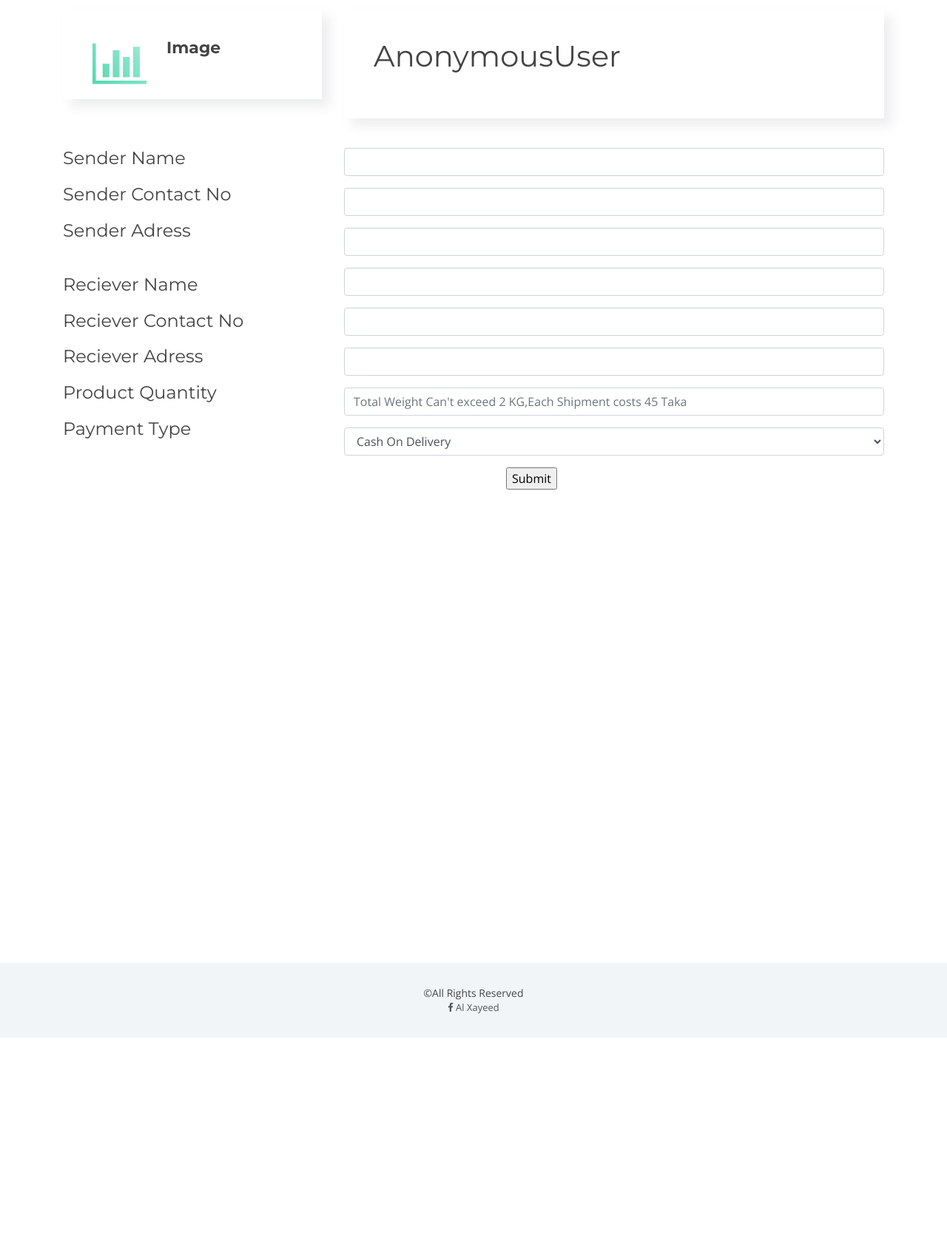
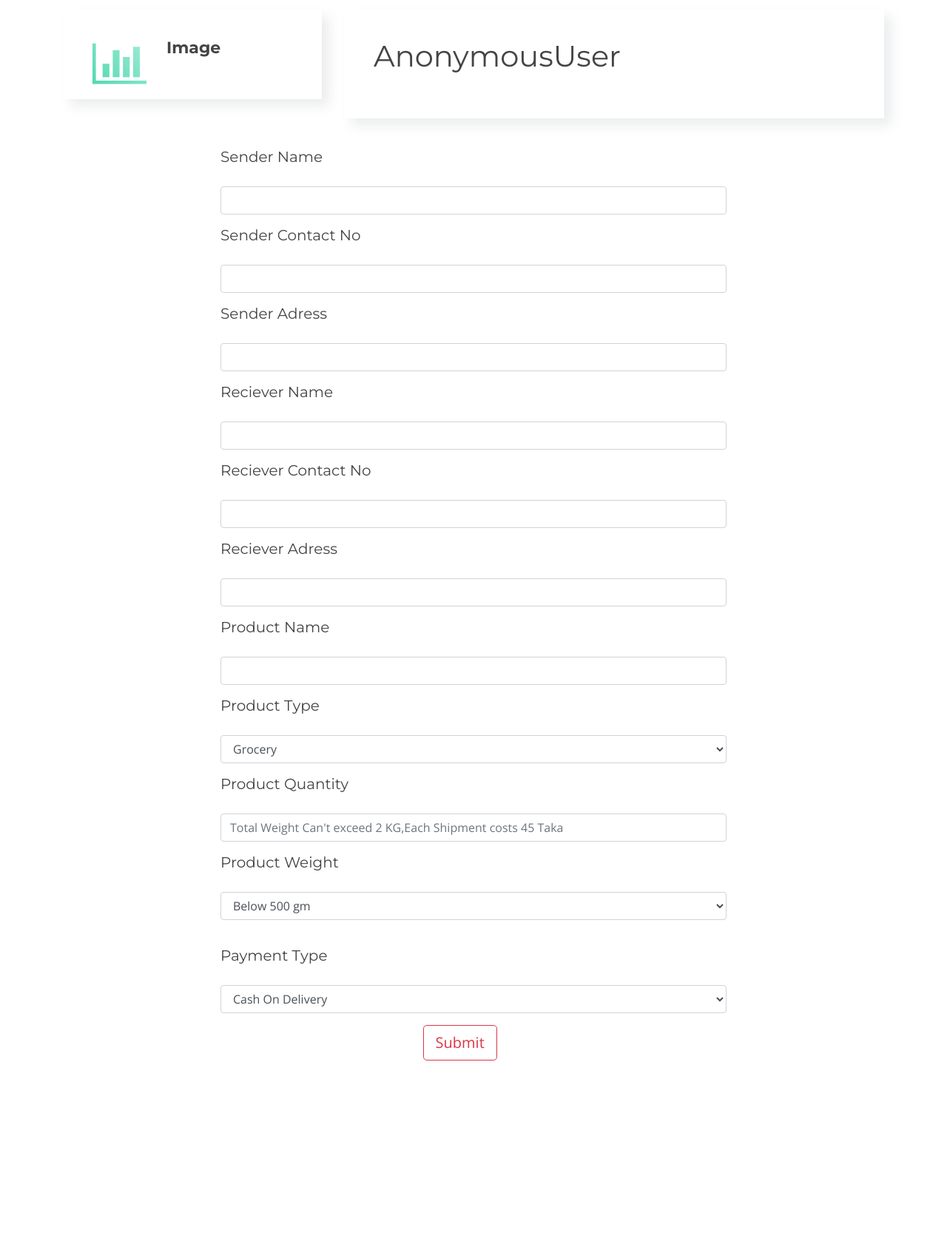
Before and after one commit to alxayeed/CSMS, a Django app: template customer/templates/customer/make_order.html in a window 1280 px wide. Shown: the part 233-1907 px from the top of the page at 74% size. Before the commit the page ends 1636 px from the top, so only its background shows below. Run offline with Django 3.2, Linux system fonts and the light colour scheme; the template is opened without the code that fills it, so the values that code supplies are empty; some libraries are stand-ins or nearby versions.

Commit message:
view and model is updated for new requirements of place order.list of order view is addedorder_list is added

```diff
--- a/customer/templates/customer/base.html
+++ b/customer/templates/customer/base.html
@@ -80,7 +80,7 @@
           <li class="menu-has-children"><a href="#">Order</a>
             <ul>
               <li><a href="{% url 'make order' %}">Place an Order</a></li>
-              <li><a href="{% url 'view order' %}">Your Orders</a></li>
+              <li><a href="{% url 'order list' %}">Your Orders</a></li>
             </ul>
           <li class="menu-has-children"><a href="#">{{user}}</a>
             <ul>
--- a/customer/templates/customer/bkash.html
+++ b/customer/templates/customer/bkash.html
@@ -12,7 +12,7 @@
 <div class="form-group">
   <input type="text" name="bkash" class="form-control" >
 </div>
-<div style="color:rgb(255, 0, 128)">
+<div >
 <input class="btn btn-danger btn-lg btn-block"  type="submit" name="Update Now">
 </div>
 </div>
--- a/customer/templates/customer/index.html
+++ b/customer/templates/customer/index.html
@@ -8,7 +8,7 @@
   <section id="intro">
 
     <div class="intro-content">
-      <h2>{{ context }}</h2>
+      <h5>{{ context }}</h5>
     </div>
 
     <div id="intro-carousel" class="owl-carousel" >
--- a/customer/templates/customer/make_order.html
+++ b/customer/templates/customer/make_order.html
@@ -18,63 +18,79 @@
             <div class="box wow fadeInLeft">
               <div class="icon"><i class="fa fa-bar-chart"></i></div>
               <h4 class="title"><a href="">Image</a></h4>
-
             </div>
           </div>
-
-          <div class="col-lg-8">
+           <div class="col-lg-8">
             <div class="box wow fadeInRight">
               <h1 class="title">{{ user }}</h1>
             </div>
           </div>
 
-          <div class="col-lg-4">
-            <div class="fadeInLeft" data-wow-delay="0.2s">
-              <h4 class="title">Sender Name</h4>
-              <h4 class="title">Sender Contact No</h4>
-              <h4 class="title">Sender Adress</h4>
-              <br>
-              <h4 class="title">Reciever Name</h4>
-              <h4 class="title">Reciever Contact No</h4>
-              <h4 class="title">Reciever Adress</h4>
-              <h4 class="title">Product Quantity</h4>
-              <h4 class="title">Payment Type</h4>
-            </div>
-          </div>
 
-          <div class="col-lg-8">
-            <div class="" data-wow-delay="0.2s">
+          <div class="container" style="padding-left:20%;padding-right: 20%">
+
             <form action="{% url 'make order' %}" method="POST">
             {% csrf_token %}
                 <div class="form-group">
+                	<label><h5 class="title">Sender Name</h4></label>
                     <input type="text" name="sender_name" class="form-control" required>
                 </div>
                 <div class="form-group">
+                	<label><h5 class="title">Sender Contact No</h4></label>
                     <input type="text" name="sender_contact" class="form-control" required>
                 </div>
                 <div class="form-group">
-                    <input type="text" name="sender_address" class="form-control" required>
+                	<label><h5 class="title">Sender Adress</h4></label>
+                    <input type="textarea" name="sender_address" class="form-control" required>
                 </div>
                  <div class="form-group">
+                 	<label><h5 class="title">Reciever Name</h4></label>
                     <input type="text" name="reciever_name" class="form-control" required>
                 </div>
                 <div class="form-group">
+                	<label><h5 class="title">Reciever Contact No</h4></label>
                     <input type="text" name="reciever_contact" class="form-control" required>
                 </div>
                 <div class="form-group">
+                	<label><h5 class="title">Reciever Adress</h4></label>
                     <input type="text" name="reciever_address" class="form-control" required>
                 </div>
                 <div class="form-group">
+                	<label><h5 class="title">Product Name</h4></label>
+                    <input type="text" name="product_name" class="form-control" required>
+                </div>
+                <label><h5 class="title">Product Type</h4></label>
+                <div class="form-group">
+                        <select name="product_type" class="form-control">
+                            <option value="Grocery">Grocery</option>
+                            <option value="Fashion">Fashion</option>
+                            <option value="Electronic">Electronic</option>
+                            <option value="Books">Books</option>
+                            <option value="Health & Beauty">Health & Beauty</option>
+                            <option value="Home & Lifestyle">Home & Lifestyle</option>
+                        </select>
+               </div>
+                <div class="form-group">
+                	<label><h5 class="title">Product Quantity</h4></label>
                     <input type="number" name="product_quantity" placeholder="Total Weight Can't exceed 2 KG,Each Shipment costs 45 Taka " class="form-control" required>
                 </div>
+                <label><h5 class="title">Product Weight</h4></label>
                 <div class="form-group">
+                        <select name="product_weight" class="form-control">
+                            <option value="Below 500 gm">Below 500 gm</option>
+                            <option value="500-1000 gm">500-1000 gm</option>
+                            <option value="1-2 KG">1-2 KG</option>
+                        </select>
+               </div>
+                <div class="form-group">
+                	<label><h5 class="title"><h5 class="title">Payment Type</h4></h4></label>
                         <select name="payment_method" class="form-control">
                             <option value="COD">Cash On Delivery</option>
                             <option value="bkash">bKash</option>
                         </select>
                </div>
-                <div style="padding-left:30%;">
-                   <input type="submit" name="Update Now" class="btn-get-started scrollto">
+                <div style="padding-left: 40%">
+                   <input type="submit" name="Update Now" class="btn btn-outline-danger btn-lg">
                 </div>
             </form>
             </div>
--- a/customer/templates/customer/view_order.html
+++ b/customer/templates/customer/view_order.html
@@ -37,7 +37,10 @@
               <h4 class="title">Reciever Name</h4>
               <h4 class="title">Reciever Contact No</h4>
               <h4 class="title">Reciever Adress</h4>
+              <h4 class="title">Product Name</h4>
               <h4 class="title">Product Quantity</h4>
+              <h4 class="title">Product Type</h4>
+              <h4 class="title">Product Weight</h4>
               <h4 class="title">Shipment Charge</h4>
               <h4 class="title">Payment Method</h4>
             </div>
@@ -52,7 +55,10 @@
               <h4 class="title">{{ context.reciever_name }}</h4>
               <h4 class="title">{{ context.reciever_contact }}</h4>
               <h4 class="title">{{ context.reciever_address }}</h4>
+              <h4 class="title">{{ context.product_name }}</h4>
               <h4 class="title">{{ context.product_quantity }}</h4>
+              <h4 class="title">{{ context.product_type }}</h4>
+              <h4 class="title">{{ context.product_weight }}</h4>
               <h4 class="title">{{ context.shipment_cost }}</h4>
               <h4 class="title">{{ context.payment_method }}</h4>
             </div>
--- a/customer/urls.py
+++ b/customer/urls.py
@@ -11,6 +11,7 @@
     path('profile/',views.profile,name='profile'),
     path('update-profile/',views.update_profile,name='update profile'),
     path('make-order/',views.make_order,name='make order'),
-    path('view-order/',views.view_order,name='view order'),
+    path('order-list/',views.order_list,name='order list'),
+    path('view-order/',views.order_details,name='order details'),
 
 ]
```
Also changed, not shown: customer/models.py (+6 -1 lines), customer/templates/customer/order_details.html (deleted, +0 -68 lines), customer/templates/customer/order_list.html (added, +45 -0 lines), customer/views.py (+22 -12 lines), customer/migrations/0003_auto_20191104_1354.py (added), customer/migrations/0004_order_product_name.py (added), db.sqlite3.
